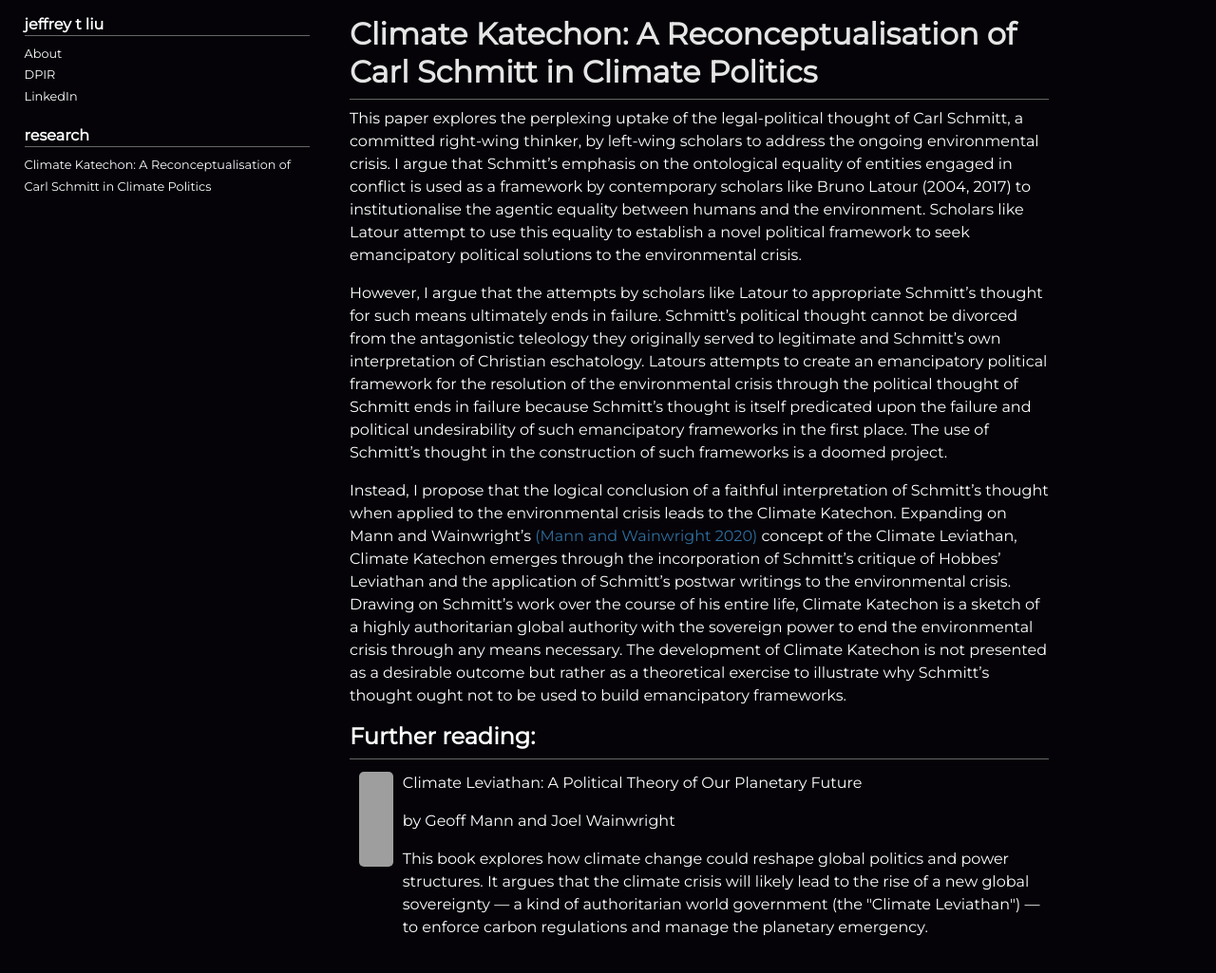
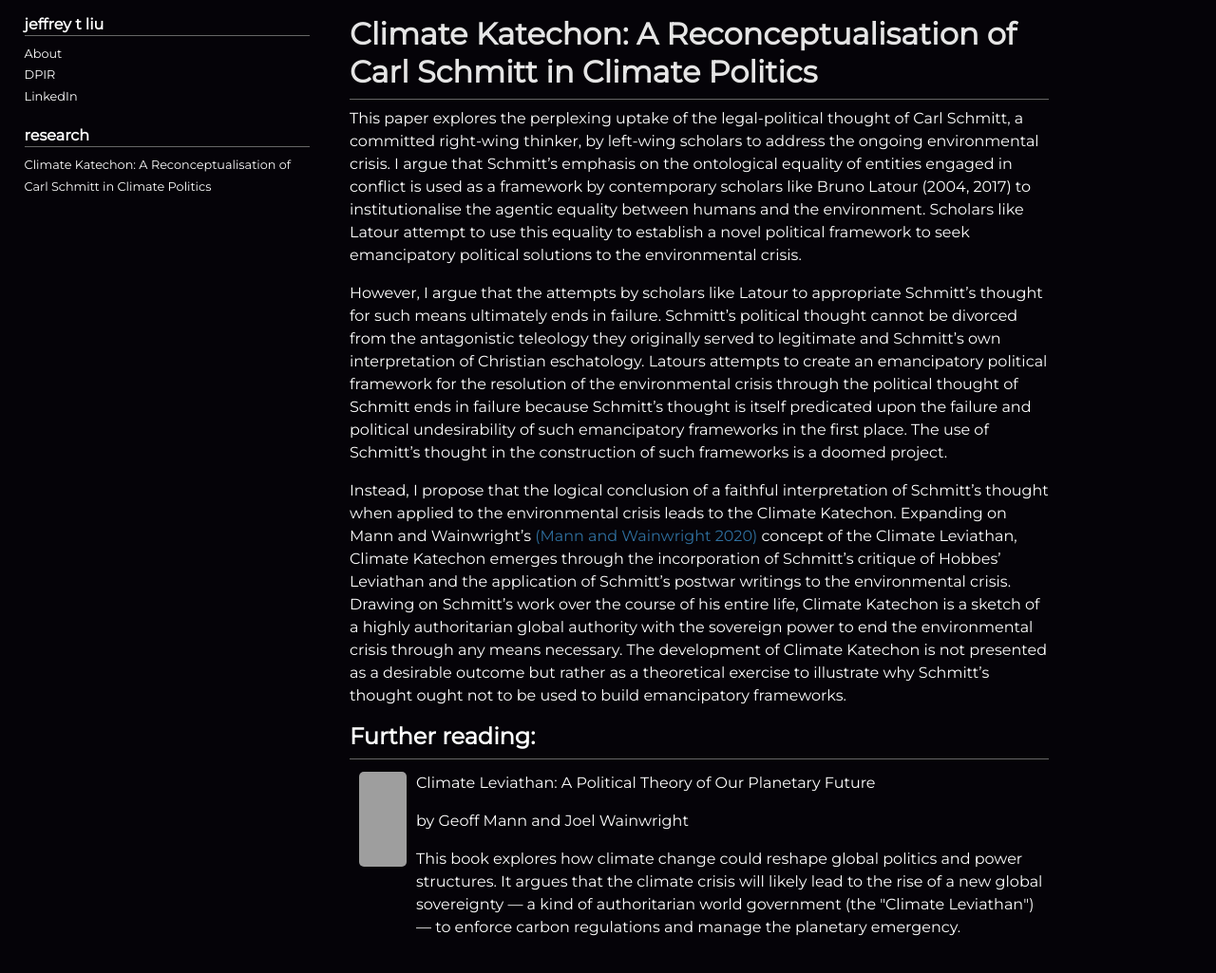
Before and after one commit to jeffrey-t-liu/jeffrey-t-liu.github.io, a Jekyll site: the page built from climate_katechon.md, in a window 1280 px wide and 1133 px high. Shown: the top 1025 px of the window at 95% size. Built offline with Jekyll 4.4.1, drawn with Linux system fonts in a browser that asks for light colours; grey boxes are pictures that could not be loaded.

Commit message:
Update hyde.css

```diff
--- a/public/css/hyde.css
+++ b/public/css/hyde.css
@@ -315,4 +315,5 @@ hr.solid {
 .imageflex > div {
   margin-left: 10px;
   margin-top: 5px;
+  min-width: 50px
 }
```
